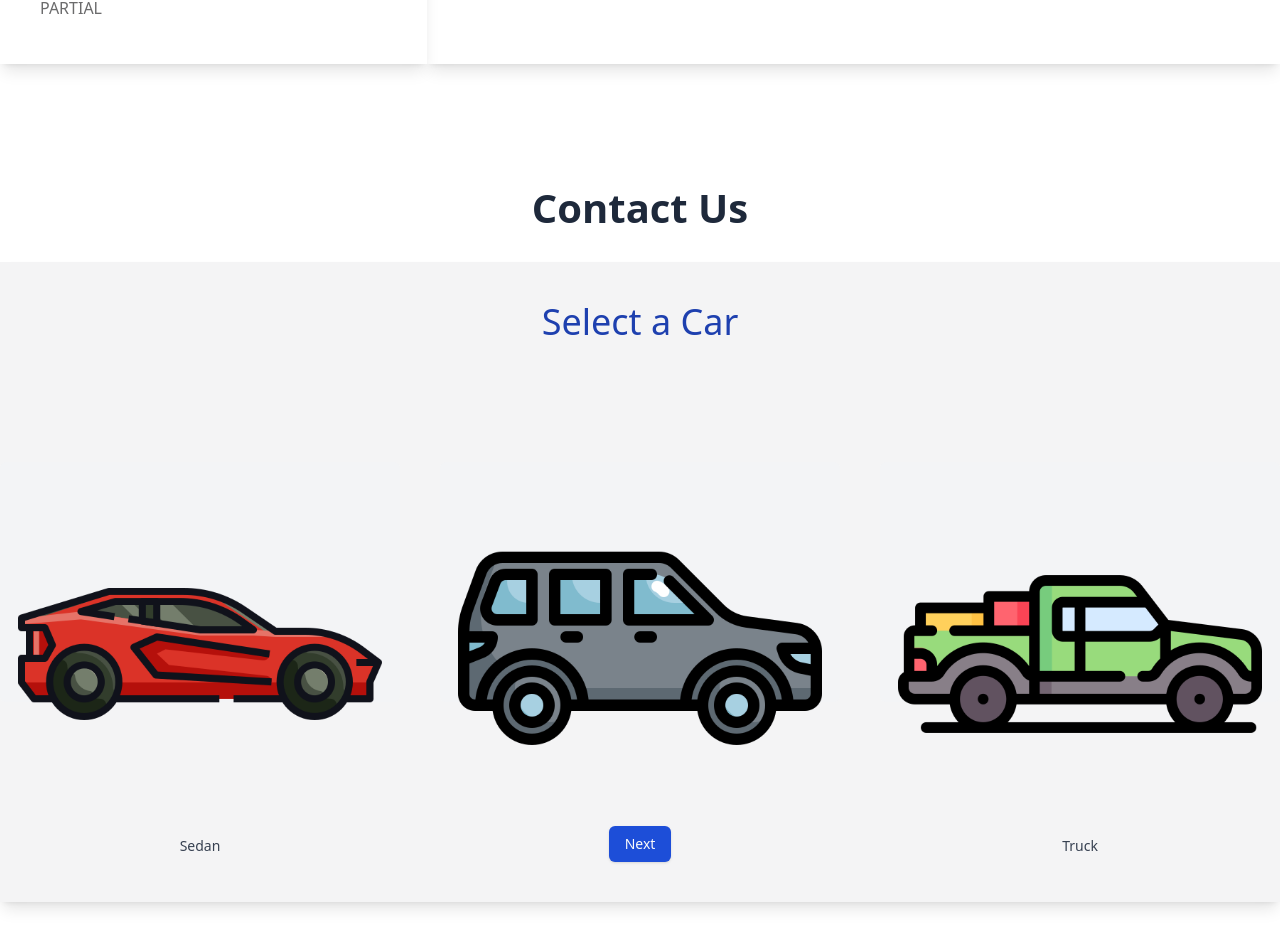
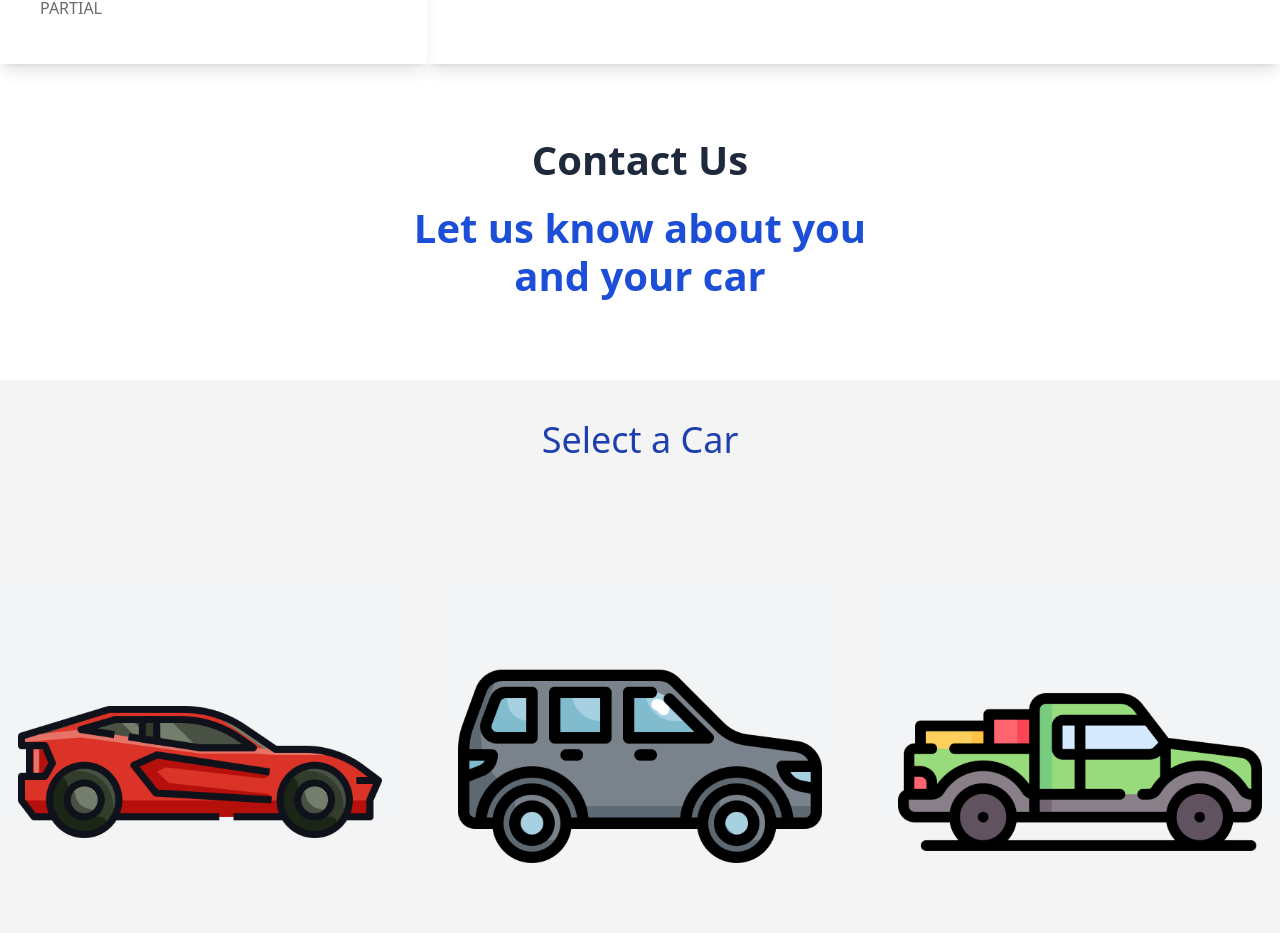
Before and after one commit to Succorro/GabrielCarCleaning, a React (Vite) app: page / in a window 1280 px wide. Shown: the part 1636-2569 px from the top of the page. Built offline with nearby package versions, Linux system fonts and the light colour scheme.

Commit message:
minor styling changes

```diff
--- a/src/components/contact/index.tsx
+++ b/src/components/contact/index.tsx
@@ -100,16 +100,16 @@ const Contact = () => {
 
   return (
     <section id='contact' className="min-h-[100vh] bg-white dark:bg-slate-950 dark:text-white text-Teal pb-10">
-      <div className='mx-10 pt-10'>
+      <div className='mx-10 pt-0'>
         <div className='-mx-4 flex flex-wrap'>
           <div className='w-full px-4'>
-              <div className='mx-auto mb-[30px] max-w-[510px] text-center'>
-                  <span className='mb-2 block text-lg font-semibold text-teal-800 dark:text-teal-500'>
-
-                  </span>
-                  <h2 className='mb-3 text-4xl font-semibold text-slate-800 sm:text-4xl md:leading-[1.2] md:text-[40px]'>
+              <div className='mx-auto  max-w-[510px] text-center'>
+                  <h2 className='pb-5 text-4xl font-semibold text-slate-800 dark:text-blue-600 sm:text-4xl md:leading-[1.2] md:text-[40px]'>
                       Contact Us
                   </h2>
+                  <p className='pb-20 text-lg font-semibold text-blue-700 dark:text-white sm:text-4xl md:leading-[1.2] md:text-[40px]'>
+                      Let us know about you and your car
+                  </p>
               </div>
           </div>
         </div>
--- a/src/components/services/index.tsx
+++ b/src/components/services/index.tsx
@@ -45,7 +45,7 @@ const Services = () => {
     <section id='services' className="min-h-[100vh] flex flex-col bg-white dark:bg-slate-950">
         <div className="w-full py-20 md:py-40">
             <div className='flex justify-center'>
-                <h2 className="text-4xl font-semibold text-slate-800">Services</h2>
+                <h2 className="text-4xl font-semibold text-slate-800 dark:text-teal-600">Services</h2>
             </div>
         </div>
         <div className="flex bg-gray-100">
```
